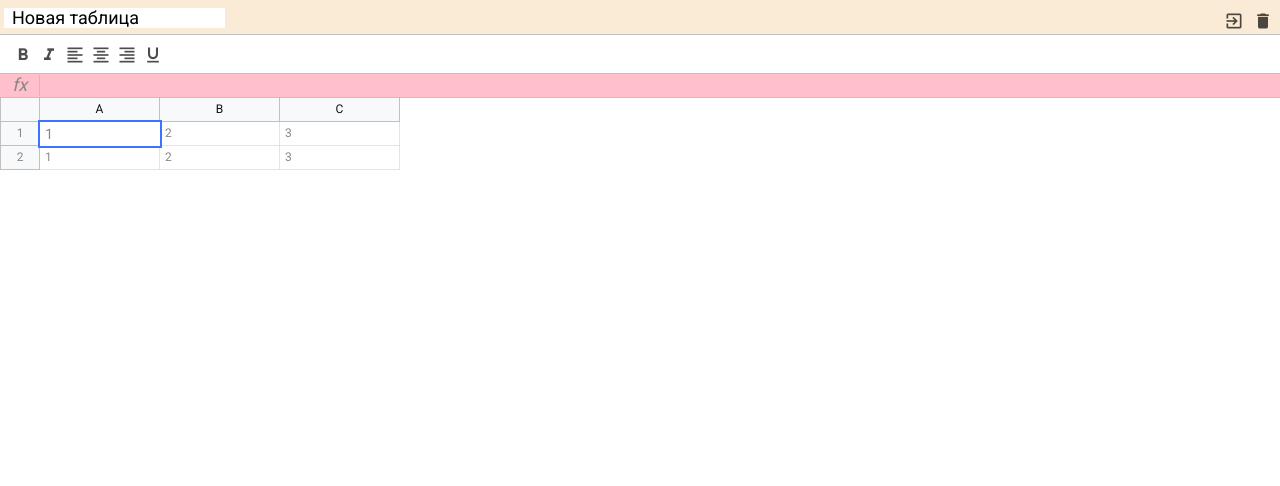
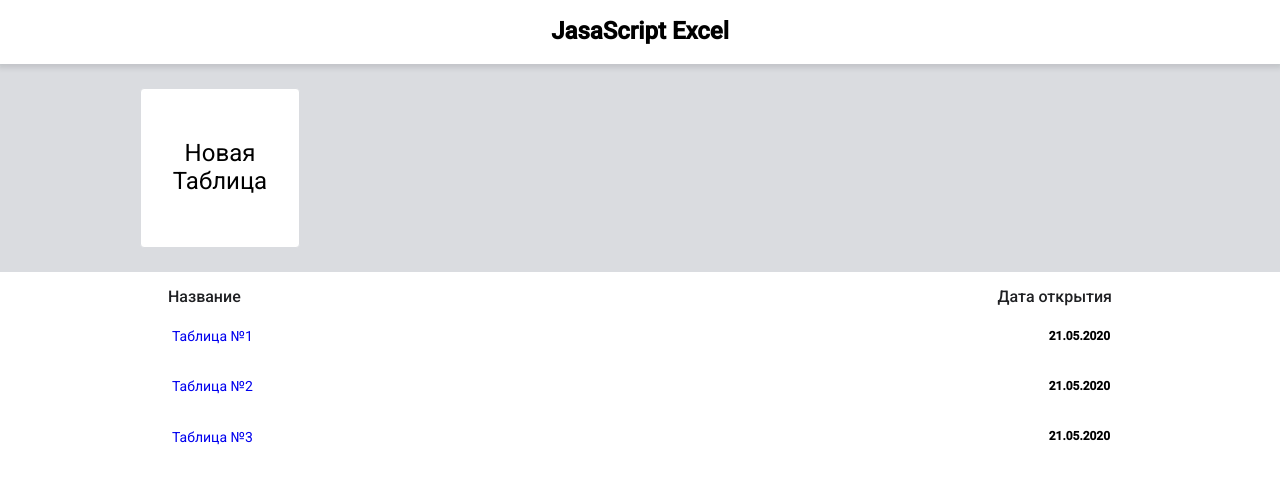
Before and after one commit to vitaly3000/excel, a website built with webpack: page src/index.html in a window 1280 px wide. Built offline with nearby package versions, Linux system fonts and the light colour scheme.

Commit message:
create dashboard 26

```diff
--- a/src/index.html
+++ b/src/index.html
@@ -12,89 +12,37 @@
   </head>
   <body>
     <div class="container" id="app">
-      <div class="excel">
-        <div class="excel__header">
-          <input class="input" type="text" value="Новая таблица" />
-          <div>
-            <div class="button">
-              <i class="material-icons" href="#">
-                exit_to_app
-              </i>
-            </div>
-            <div class="button">
-              <i class="material-icons">
-                delete
-              </i>
-            </div>
+      <div class="db">
+        <div class="db__header">
+          <h1>JasaScript Excel</h1>
+        </div>
+        <div class="db__new">
+          <div class="db__view">
+            <a href="#" class="db__create">
+              Новая <br />
+              Таблица
+            </a>
           </div>
         </div>
-        <div class="excel__toolbar">
-          <div class="button">
-            <i class="material-icons">
-              format_bold
-            </i>
+        <div class="db__table db__view">
+          <div class="db__list-header">
+            <span>Название</span>
+            <span>Дата открытия</span>
           </div>
-          <div class="button">
-            <i class="material-icons">
-              format_italic
-            </i>
-          </div>
-          <div class="button">
-            <i class="material-icons">
-              format_align_left
-            </i>
-          </div>
-          <div class="button">
-            <i class="material-icons">
-              format_align_center
-            </i>
-          </div>
-          <div class="button">
-            <i class="material-icons">
-              format_align_right
-            </i>
-          </div>
-          <div class="button">
-            <i class="material-icons">
-              format_underline
-            </i>
-          </div>
-        </div>
-        <div class="excel__formula">
-          <div class="info">fx</div>
-          <div class="input" spellcheck="false" contenteditable></div>
-        </div>
-        <div class="excel__table">
-          <div class="row">
-            <div class="row-info"></div>
-            <div class="row-data">
-              <div class="column">
-                A
-              </div>
-              <div class="column">
-                B
-              </div>
-              <div class="column">
-                C
-              </div>
-            </div>
-          </div>
-          <div class="row">
-            <div class="row-info">1</div>
-            <div class="row-data">
-              <div contenteditable="true" class="cell selected">1</div>
-              <div contenteditable="true" class="cell">2</div>
-              <div contenteditable="true" class="cell">3</div>
-            </div>
-          </div>
-          <div class="row">
-            <div class="row-info">2</div>
-            <div class="row-data">
-              <div contenteditable="true" class="cell">1</div>
-              <div contenteditable="true" class="cell">2</div>
-              <div contenteditable="true" class="cell">3</div>
-            </div>
-          </div>
+          <ul class="db__list">
+            <li class="db__record">
+              <a href="#">Таблица №1</a>
+              <strong>21.05.2020</strong>
+            </li>
+            <li class="db__record">
+              <a href="#">Таблица №2</a>
+              <strong>21.05.2020</strong>
+            </li>
+            <li class="db__record">
+              <a href="#">Таблица №3</a>
+              <strong>21.05.2020</strong>
+            </li>
+          </ul>
         </div>
       </div>
     </div>
--- a/src/scss/_mixins.scss
+++ b/src/scss/_mixins.scss
@@ -18,3 +18,8 @@
     cursor: pointer;
   }
 }
+@mixin clear-list() {
+  list-style: none;
+  margin: 0;
+  padding: 0;
+}
--- a/src/scss/_variables.scss
+++ b/src/scss/_variables.scss
@@ -5,3 +5,4 @@ $border-color: #c0c0c0;
 $info-ccell-width: 40px;
 $cell-width: 120px;
 $row-height: 24px;
+$db-header-height: 64px;
--- /dev/null
+++ b/src/scss/dashboard.scss
@@ -0,0 +1,80 @@
+@import "variables";
+@import "mixins";
+.db {
+  &__header {
+    position: fixed;
+    left: 0;
+    right: 0;
+    top: 0;
+    height: $db-header-height;
+    display: flex;
+    align-items: center;
+    justify-content: center;
+    background: #fff;
+    box-shadow: 0 2px 5px 2px rgba(60, 64, 67, 0.15);
+    z-index: 1000;
+  }
+  &__new {
+    margin-top: $db-header-height;
+    padding: 1.5rem;
+    background: #dadce0;
+  }
+  &__view {
+    max-width: 1000px;
+    margin: 0 auto;
+  }
+  &__create {
+    width: 160px;
+    height: 160px;
+    background: #fff;
+    border-radius: 4px;
+    border: 1px solid #dadce0;
+    display: flex;
+    justify-content: center;
+    align-items: center;
+    font-size: 1.5rem;
+    text-decoration: none;
+    color: #000;
+    text-align: center;
+    &:hover {
+      cursor: pointer;
+      color: green;
+      border-color: green;
+    }
+  }
+  &__table {
+    padding: 1rem;
+  }
+  &__list-header {
+    display: flex;
+    justify-content: space-between;
+    color: #202124;
+    font-weight: 500;
+    font-size: 16px;
+    margin-bottom: 10px;
+    padding: 0 12px;
+  }
+  &__list {
+    @include clear-list;
+  }
+  &__record {
+    display: flex;
+    justify-content: space-between;
+    align-items: center;
+    padding: 12px 14px 12px 16px;
+    margin-bottom: 10px;
+    &:hover {
+      background: #e6f4ea;
+      border-radius: 25px;
+    }
+
+    a {
+      text-decoration: none;
+      cursor: pointer;
+      font-size: 14px;
+      &:hover {
+        text-decoration: underline;
+      }
+    }
+  }
+}
--- a/src/scss/index.scss
+++ b/src/scss/index.scss
@@ -1,10 +1,11 @@
-@import url("https://fonts.googleapis.com/css2?family=Roboto:wght@400;700&display=swap");
+@import url("https://fonts.googleapis.com/css2?family=Roboto:wght@400;500&display=swap");
 @import "~normalize.css";
 
 @import "header";
 @import "toolbar";
 @import "formula";
 @import "table";
+@import "dashboard";
 
 * {
   margin: 0;
@@ -21,4 +22,5 @@ body {
   color: #888;
   height: 100px;
   max-width: 100%;
+  font-size: 0.8rem;
 }
```
Also changed, not shown: src/assets/excel.html (added, +102 -0 lines).
